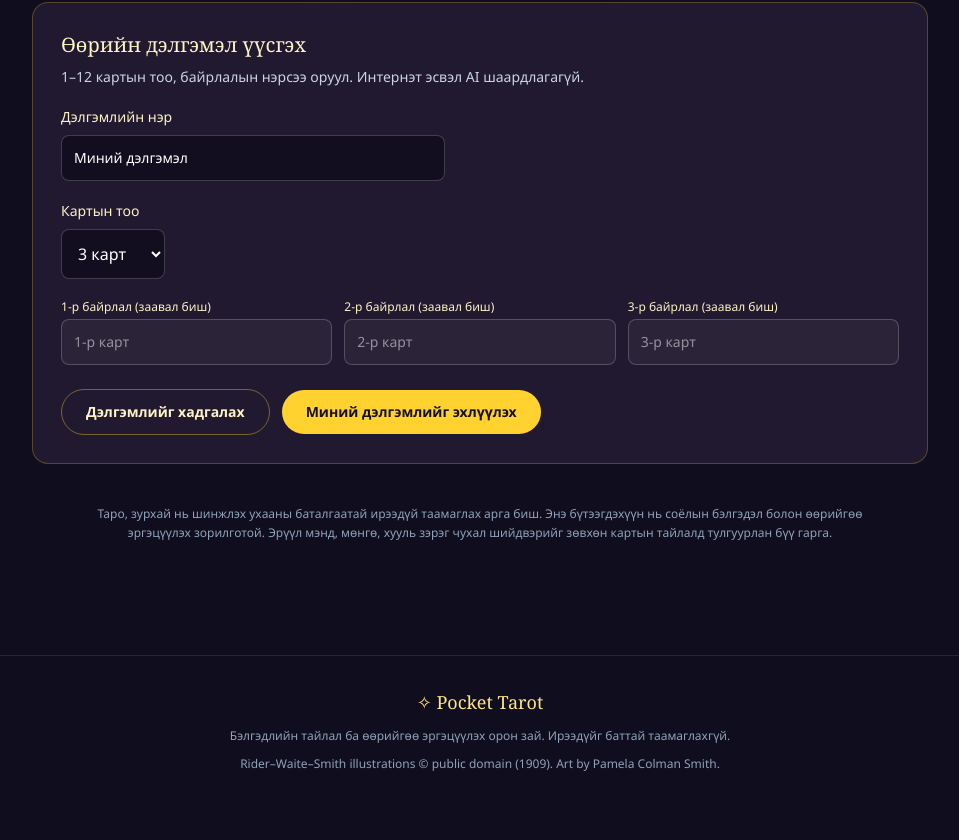
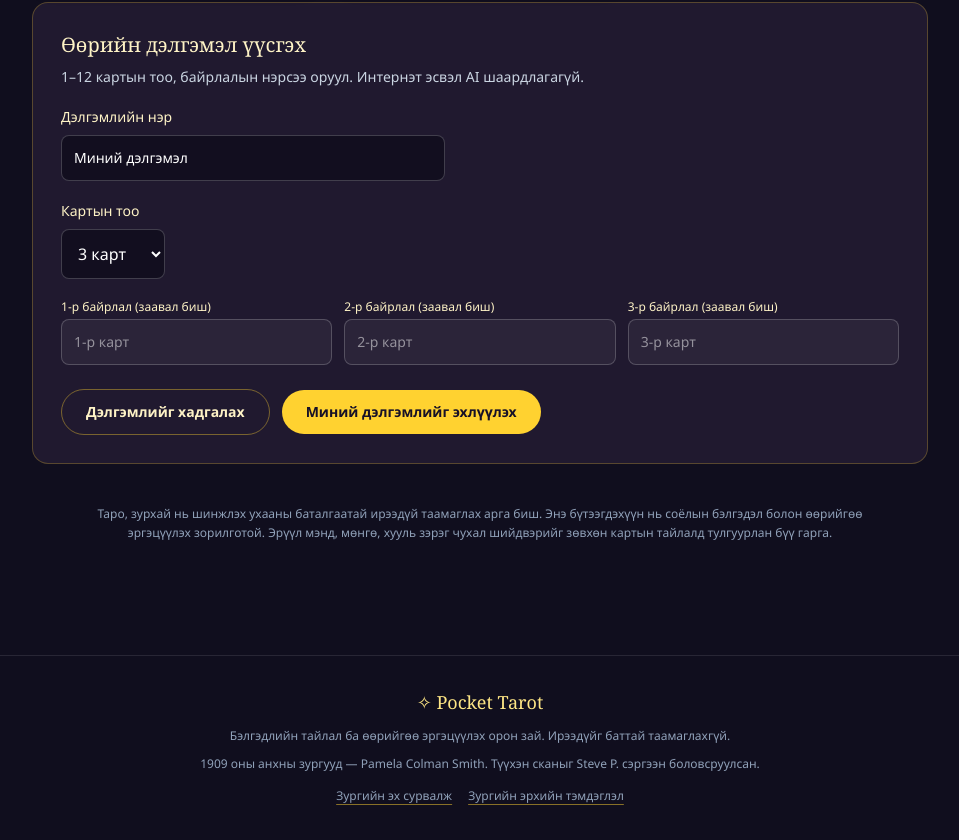
Before and after one commit to osohbayr1016/pocket-tarot, a Next.js app in the folder front-end/: page / in a window 1280 px wide. Shown: the part 1548-2388 px from the top of the page, without its empty margins (160-1119 px from the left). Before the commit the page ends 2356 px from the top, so only its background shows below. Built offline with nearby package versions, Linux system fonts and the light colour scheme.

Commit message:
docs(credits): display artist and historical scan attribution with source links

```diff
--- a/front-end/src/app/page.tsx
+++ b/front-end/src/app/page.tsx
@@ -203,7 +203,21 @@ export default function Home() {
       <footer className="relative z-10 border-t border-white/10 px-4 py-8 text-center text-xs leading-6 text-slate-400">
         <p className="font-serif text-lg text-amber-200">✧ Pocket Tarot</p>
         <p className="mt-2">Бэлгэдлийн тайлал ба өөрийгөө эргэцүүлэх орон зай. Ирээдүйг баттай таамаглахгүй.</p>
-        <p className="mt-1">Rider–Waite–Smith illustrations © public domain (1909). Art by Pamela Colman Smith.</p>
+        <p className="mt-1">{locale==="en"
+          ?"Original 1909 illustrations by Pamela Colman Smith. Historical scans restored by Steve P."
+          :"1909 оны анхны зургууд — Pamela Colman Smith. Түүхэн сканыг Steve P. сэргээн боловсруулсан."}</p>
+        <p className="mt-2 flex flex-wrap justify-center gap-x-4 gap-y-1">
+          <a href="https://github.com/mixvlad/TarotCards/blob/main/SOURCES.md"
+            target="_blank" rel="noopener noreferrer"
+            className="underline decoration-amber-300/50 underline-offset-4 hover:text-amber-100">
+            {locale==="en"?"Artwork provenance":"Зургийн эх сурвалж"}
+          </a>
+          <a href="https://github.com/osohbayr1016/pocket-tarot/blob/feat/offline-tarot-foundation/ARTWORK_PROVENANCE.md"
+            target="_blank" rel="noopener noreferrer"
+            className="underline decoration-amber-300/50 underline-offset-4 hover:text-amber-100">
+            {locale==="en"?"Licensing notes":"Зургийн эрхийн тэмдэглэл"}
+          </a>
+        </p>
       </footer>
     </div>
   );
```
